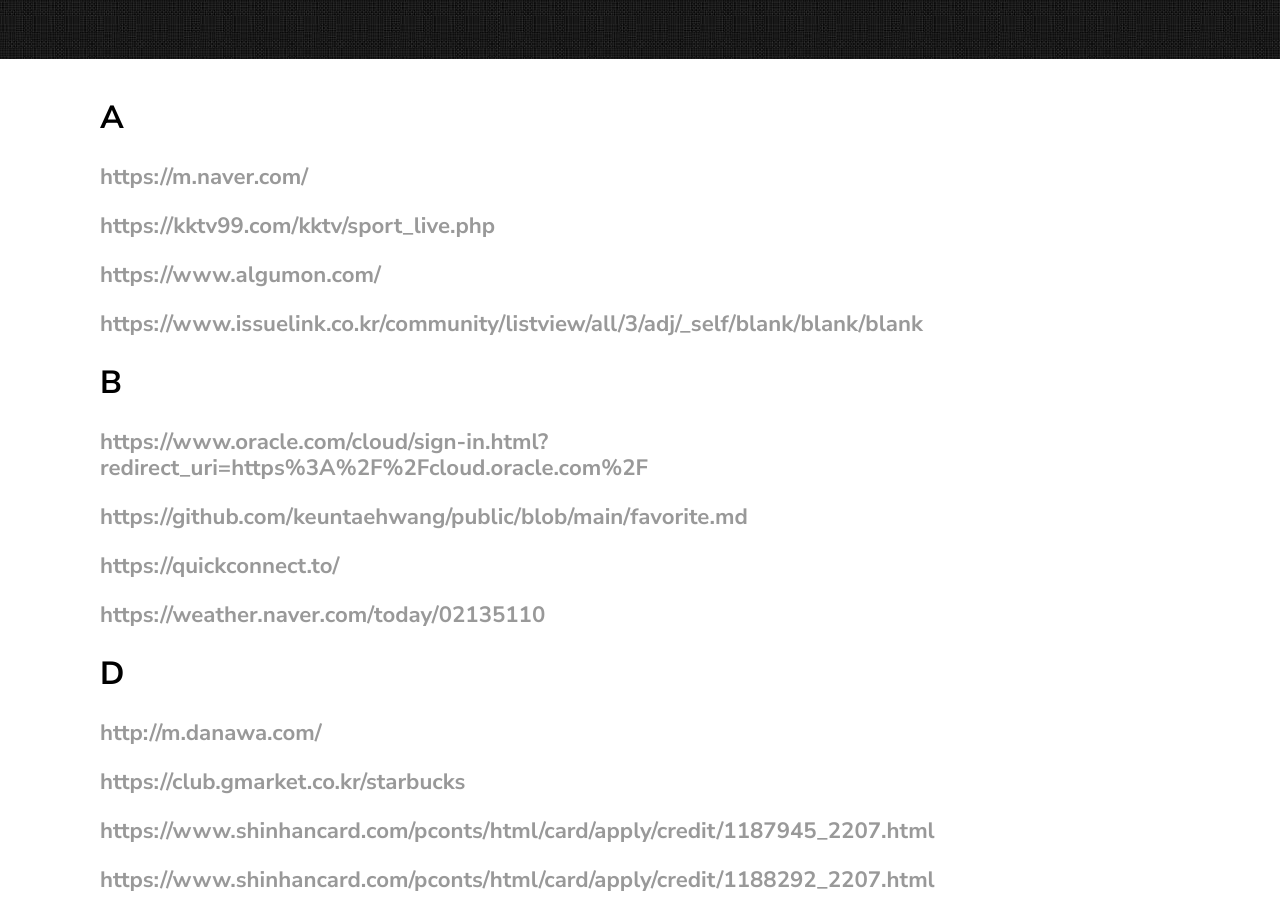
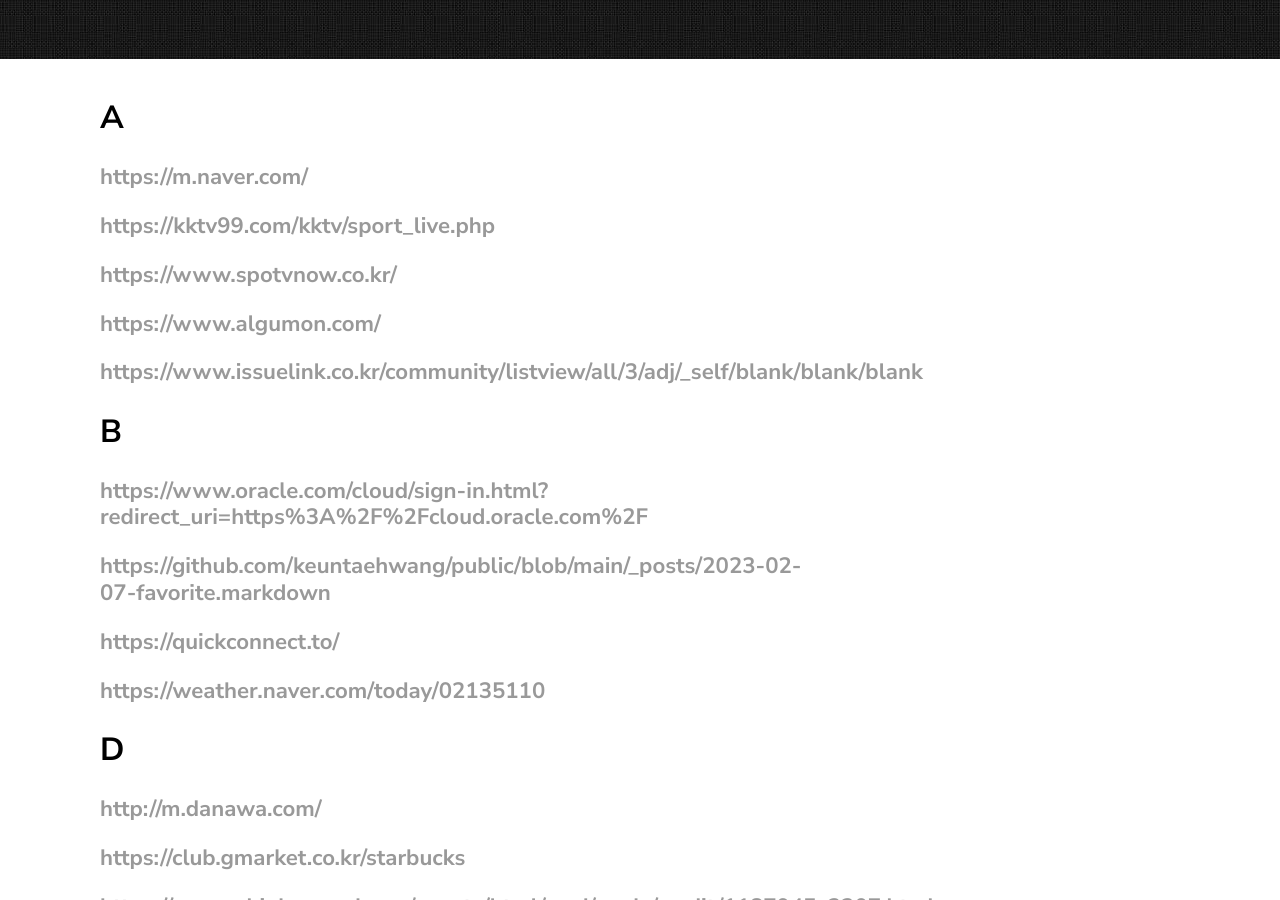
Before and after one commit to keuntaehwang/public, a Jekyll site: the page built from _posts/2023-02-07-favorite.markdown, in a window 1280 px wide and 900 px high, scrolled down 412 px. Built offline with Jekyll 4.4.1, drawn with Linux system fonts in a browser that asks for light colours.

Commit message:
Update 2023-02-07-favorite.markdown

```diff
--- a/_posts/2023-02-07-favorite.markdown
+++ b/_posts/2023-02-07-favorite.markdown
@@ -8,12 +8,13 @@ categories: NONE
 ## A
 ### <https://m.naver.com/>
 ### <https://kktv99.com/kktv/sport_live.php>
+### <https://www.spotvnow.co.kr/>
 ### <https://www.algumon.com/>
 ### <https://www.issuelink.co.kr/community/listview/all/3/adj/_self/blank/blank/blank>
 
 ## B
 ### <https://www.oracle.com/cloud/sign-in.html?redirect_uri=https%3A%2F%2Fcloud.oracle.com%2F>
-### <https://github.com/keuntaehwang/public/blob/main/favorite.md>
+### <https://github.com/keuntaehwang/public/blob/main/_posts/2023-02-07-favorite.markdown>
 ### <https://quickconnect.to/>
 ### <https://weather.naver.com/today/02135110>
 
```
